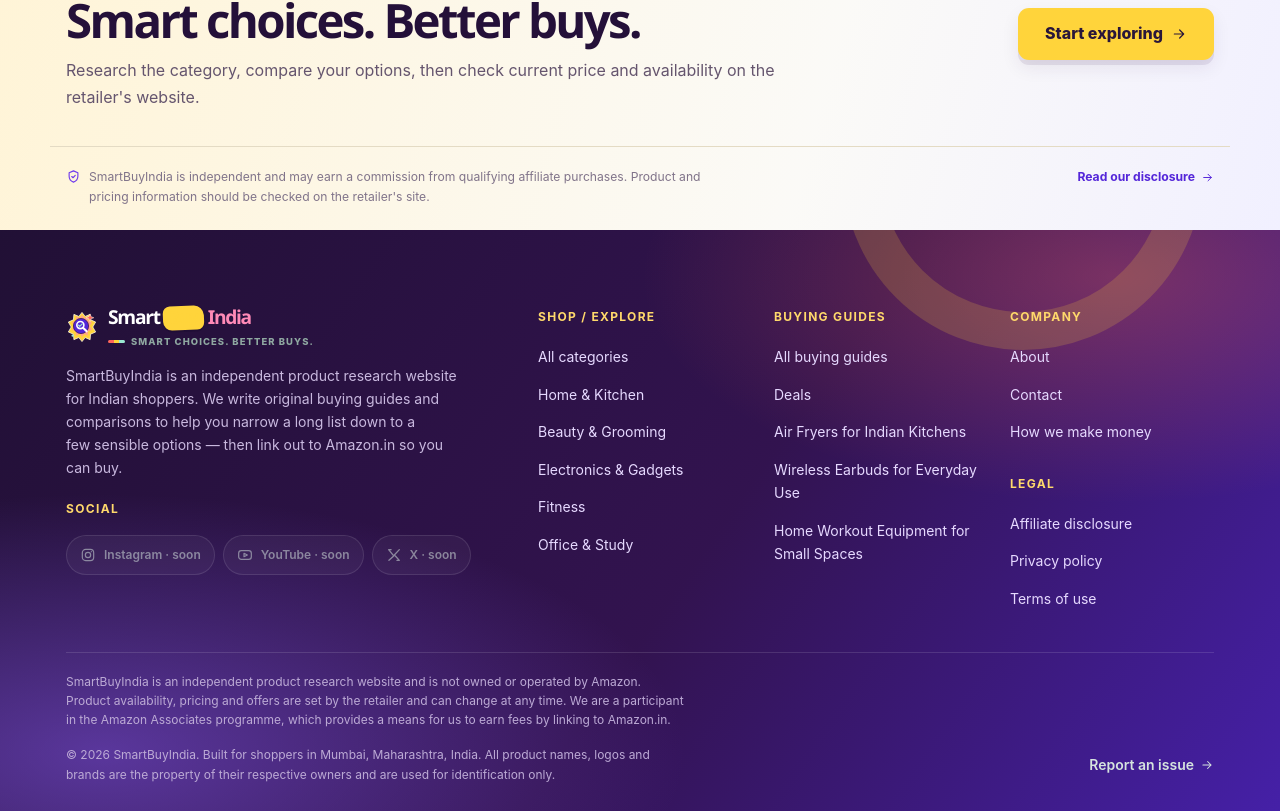
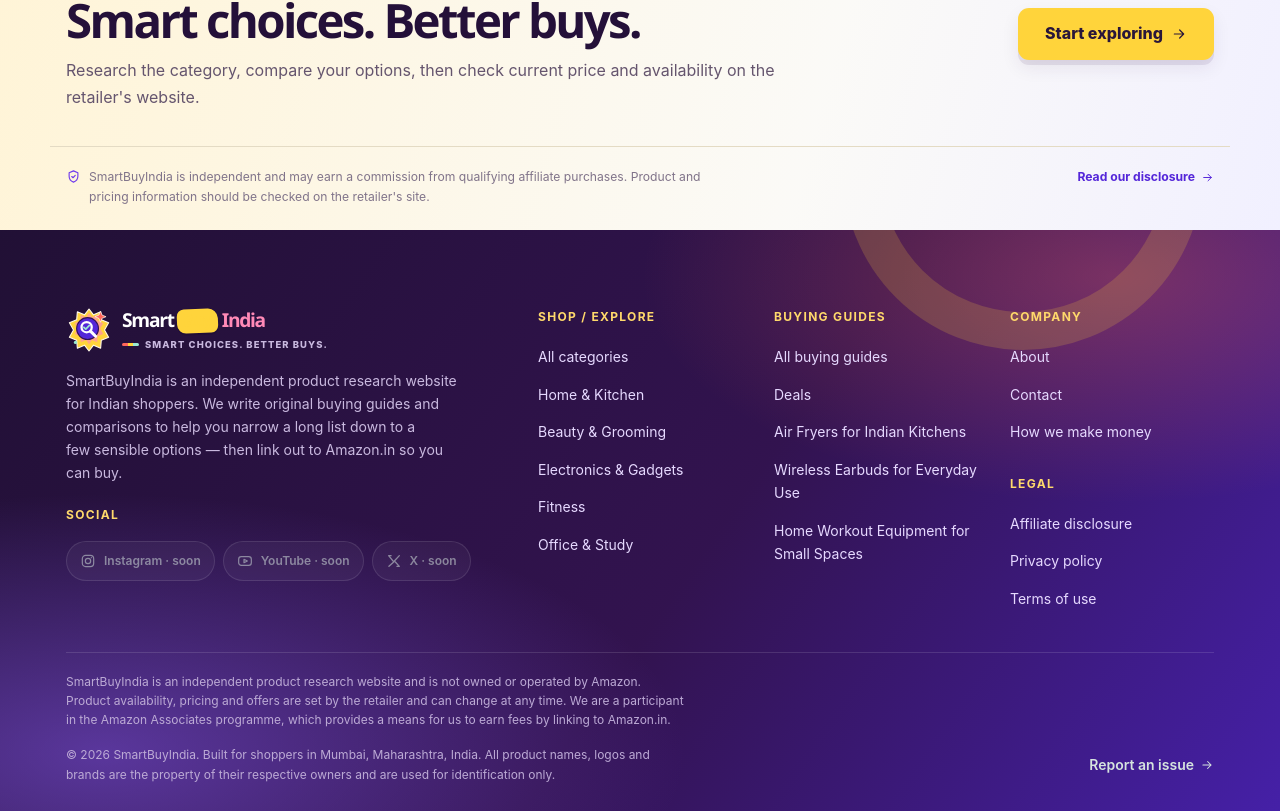
Before and after one commit to void7x/smartbuyIndia, a React (Vite) app: page / in a window 1280 px wide. Shown: the part 6371-7182 px from the top of the page. Built offline with nearby package versions, Linux system fonts and the light colour scheme.

Commit message:
fix(brand): align footer logo sizing and tagline styling

```diff
--- a/src/components/Footer.jsx
+++ b/src/components/Footer.jsx
@@ -21,12 +21,12 @@
         <div className="footer__grid">
           <div className="footer__brand">
             <Link to="/" className="footer__logo" aria-label={`${SITE_NAME} — home`}>
-              <BrandMark size={32} />
+              <BrandMark size={46} />
               <span className="brand__text">
                 <span className="brand__name" aria-label="SmartBuyIndia">
                   <span className="brand__word-smart">Smart</span><em className="brand__word-buy">Buy</em><span className="brand__word-india">India</span>
                 </span>
-                <span className="brand__tagline" style={{ color: '#8fa8a1' }}>
+                <span className="brand__tagline">
                   {SITE_TAGLINE}
                 </span>
               </span>
```
